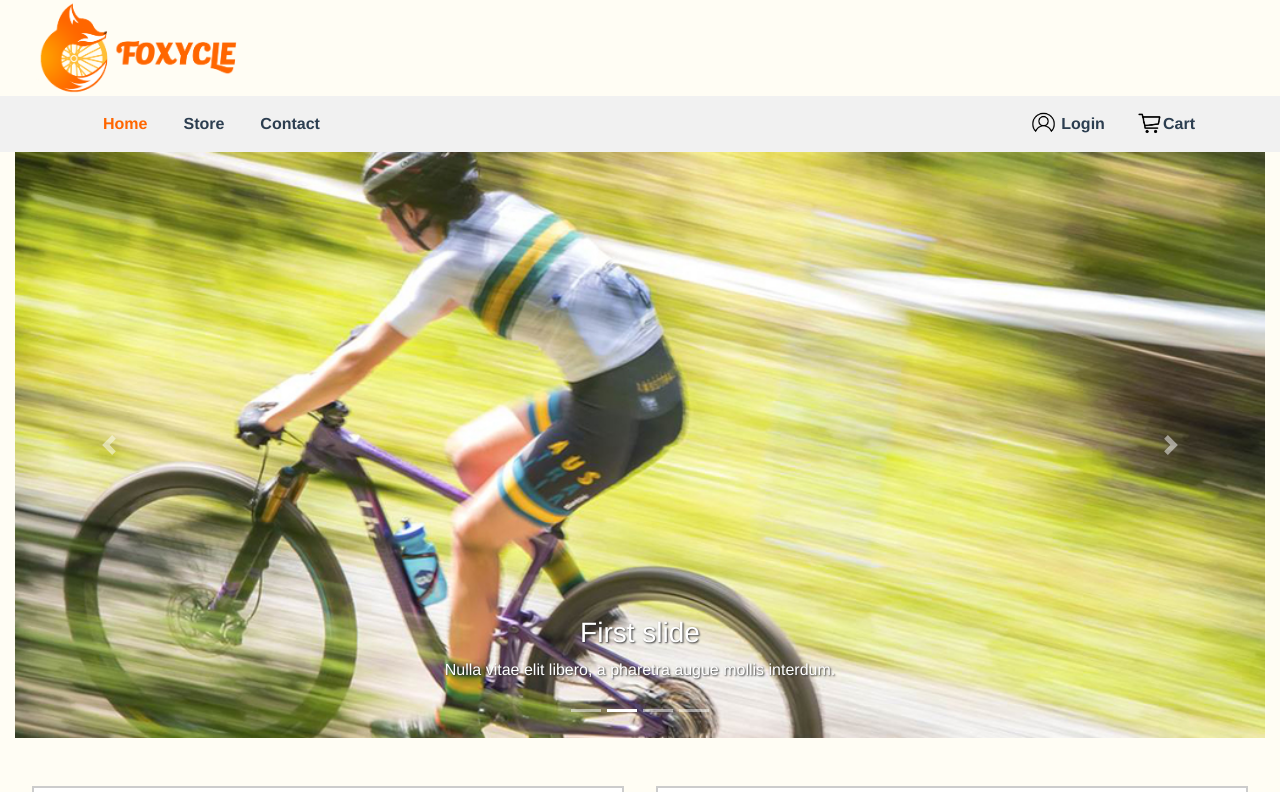
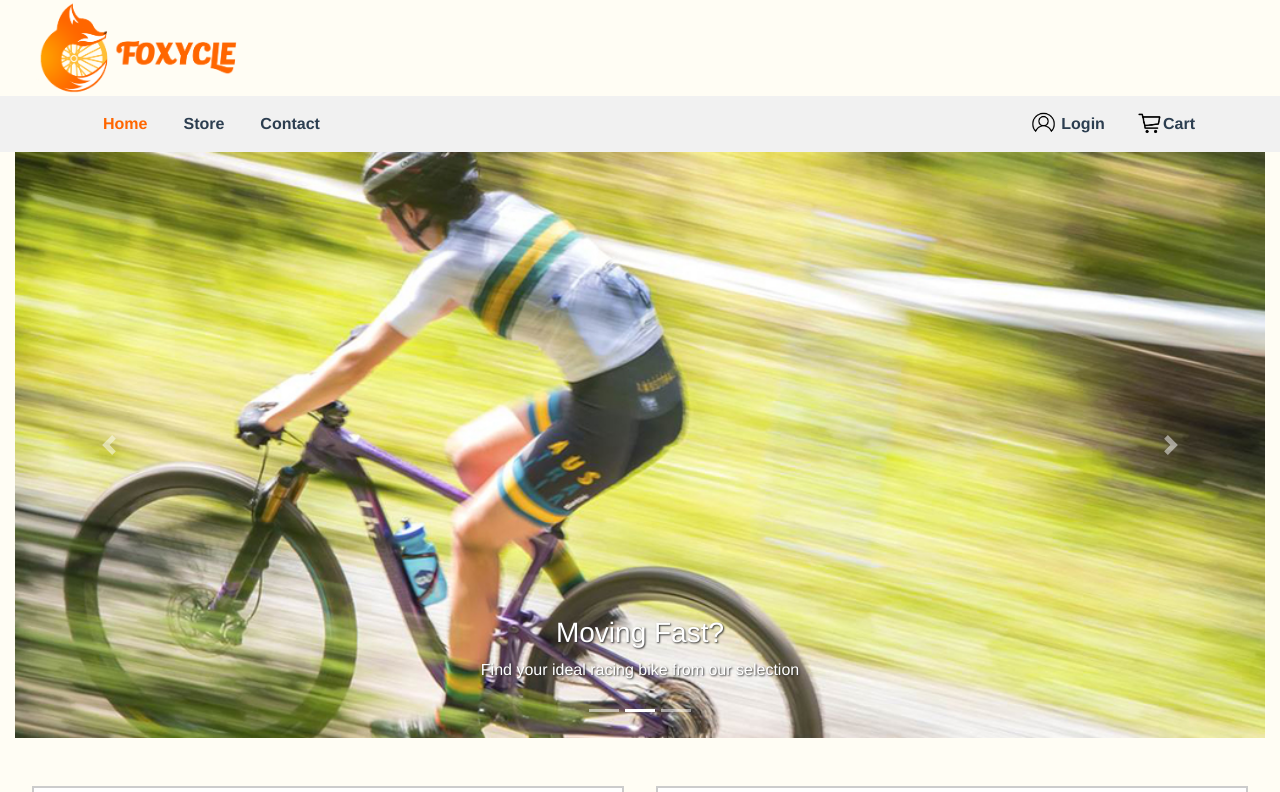
Before and after one commit to andrewpuleo/TeemSicks, a Vue app in the folder app/: page / in a window 1280 px wide. Shown: the top 792 px of the page. Built offline with nearby package versions, Linux system fonts and the light colour scheme; what vue-js-modal would draw is missing.

Commit message:
Removed my mess of a "lightbox"

```diff
--- a/app/src/components/homeSlider.vue
+++ b/app/src/components/homeSlider.vue
@@ -15,30 +15,23 @@
 
         <!-- Slides with img slot -->
         <!-- Note the classes .d-block and .img-fluid to prevent browser default image alignment -->
-        <b-carousel-slide caption="First slide"
-                            text="Nulla vitae elit libero, a pharetra augue mollis interdum.">
+        <b-carousel-slide caption="On Sale Now!"
+                            text="Click here to find out what Foxycle has on sale">
             <img slot="img" class="d-block img-fluid w-100" width="1024" height="480"
                 src="../assets/slider1.jpg" alt="image slot">
         </b-carousel-slide>
-        <b-carousel-slide caption="First slide"
-                            text="Nulla vitae elit libero, a pharetra augue mollis interdum.">
+        <b-carousel-slide caption="Moving Fast?"
+                            text="Find your ideal racing bike from our selection">
             <img slot="img" class="d-block img-fluid w-100" width="1024" height="480"
                 src="../assets/slider2.jpg" alt="image slot">
         </b-carousel-slide>
-        <b-carousel-slide caption="First slide"
-                            text="Nulla vitae elit libero, a pharetra augue mollis interdum.">
+        <b-carousel-slide caption="The Sequoia"
+                            text="We now carry the Sequoia starting at $1200">
             <img slot="img" class="d-block img-fluid w-100" width="1024" height="480"
                 src="../assets/slider3.jpg" alt="image slot">
         </b-carousel-slide>
 
         <!-- Slide with blank fluid image to maintain slide aspect ratio -->
-        <b-carousel-slide caption="Blank Image" img-blank img-alt="Blank image">
-            <p>
-            Lorem ipsum dolor sit amet, consectetur adipiscing elit. Suspendisse
-            eros felis, tincidunt a tincidunt eget, convallis vel est. Ut pellentesque
-            ut lacus vel interdum.
-            </p>
-        </b-carousel-slide>
 
         </b-carousel>
 
--- a/app/src/components/storeItem.vue
+++ b/app/src/components/storeItem.vue
@@ -1,5 +1,3 @@
-
-
 <template>
   <div class="item" id="item">
      <a class="lightbox" href="#zoomed">
@@ -110,8 +108,6 @@ export default class StoreItem extends Vue {
     @Prop({ default: null })
     item!: product;
     URL = this.item.photoUrl;
-
-
 }
 
 </script>
--- a/app/src/components/storeToolbar.vue
+++ b/app/src/components/storeToolbar.vue
@@ -19,16 +19,6 @@
 
 </style>
 
-<script>
-$(document).on('click', '[data-toggle="lightbox"]', function(event) {
-                event.preventDefault();
-                $(this).ekkoLightbox();
-            });
-$('.item').click(function() {
-  $(this).toggleClass('active');
-});
-</script>
-
 <script lang="ts">
 import { Component, Vue} from 'vue-property-decorator';
 
--- a/app/src/main.ts
+++ b/app/src/main.ts
@@ -13,6 +13,12 @@ Vue.use(VModal);
 Vue.use(require('vue-moment'));
 
 new Vue({
+   el: '#app',
+ data () {
+   return {
+     toggle: true
+   }
+ },
   router,
   store,
   render: h => h(App),
--- a/app/src/views/Store.vue
+++ b/app/src/views/Store.vue
@@ -8,42 +8,12 @@
       <div class="col store_container">
 
         <StoreItem v-for="item in items" v-bind:key="item.id" v-bind:item="item"></StoreItem>
-        <StoreItemLightbox v-for="item in items" v-bind:key="item.id" v-bind:item="item"></StoreItemLightbox>
 
       </div>
     </div>
   </div>
 
 </template>
-
-<script lang="ts">
-import { Component, Prop, Vue } from 'vue-property-decorator';
-import axios from 'axios';
-import ToDo from '@/components/ToDo.vue';
-import { product } from '@/models';
-import  StoreItem  from "@/components/storeItem.vue";
-import  StoreItemLightbox  from "@/components/storeItemLightbox.vue";
-import  StoreToolbar  from "@/components/storeToolbar.vue";
-
-@Component({ components: { StoreItem, StoreToolbar } })
-export default class Store extends Vue {
-  items: product[] = [];
-
-  mounted() {
-
-    axios.get('/api/Products')
-      .then((response) => {
-        this.items = response.data.products;
-        console.log(this.items);
-      });
-  }
-
-
-
-}
-</script>
-
-
 
 <style scoped>
   .store_container {
@@ -61,3 +31,25 @@ export default class Store extends Vue {
     max-height: 285px;
   }
 </style>
+
+<script lang="ts">
+import { Component, Prop, Vue } from 'vue-property-decorator';
+import axios from 'axios';
+import ToDo from '@/components/ToDo.vue';
+import { product } from '@/models';
+import  StoreItem  from "@/components/storeItem.vue";
+import  StoreToolbar  from "@/components/storeToolbar.vue";
+
+@Component({ components: { StoreItem, StoreToolbar, } })
+export default class Store extends Vue {
+  items: product[] = [];
+  mounted() {
+
+    axios.get('/api/Products')
+      .then((response) => {
+        this.items = response.data.products;
+        console.log(this.items);
+      });
+  }
+}
+</script>
```
Also changed, not shown: app/src/components/storeItemLightbox.vue (deleted, +0 -20 lines).
